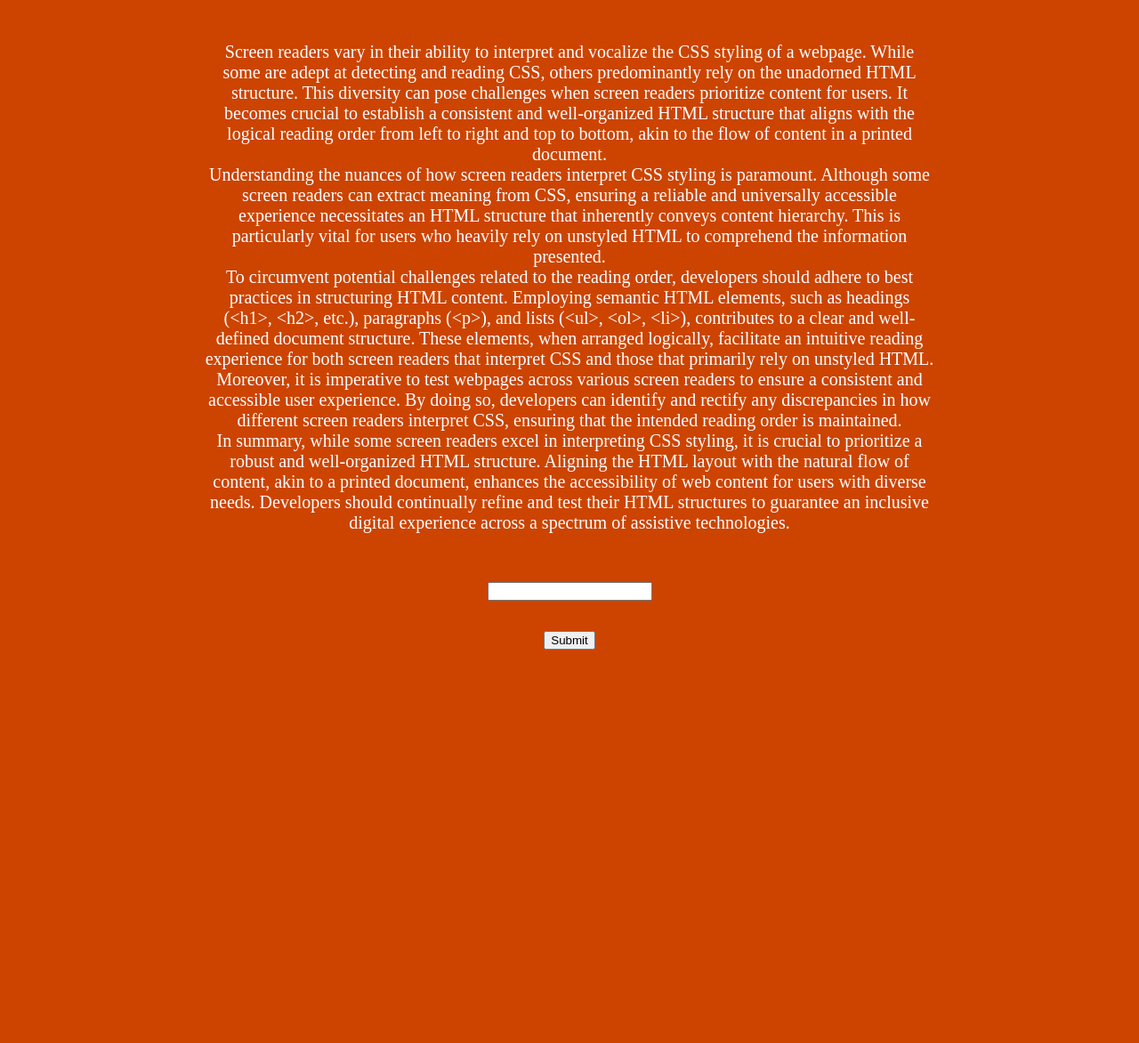
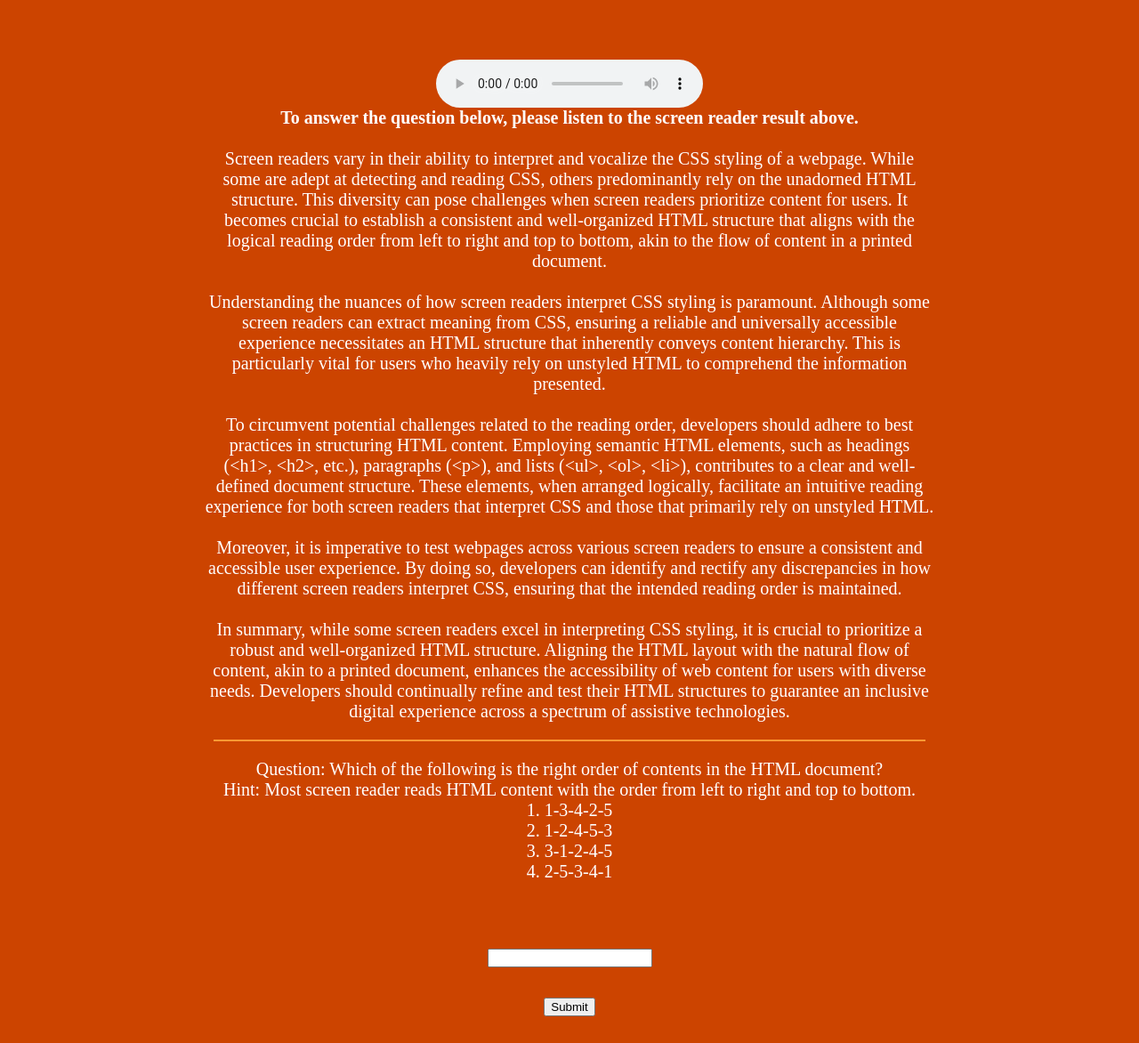
Before and after one commit to froggo-roggo/CS489_project, a browser extension: page Webpage/problem_3.html in a window 1280 px wide. Shown: the part 102-1274 px from the top of the page at 89% size. Before the commit the page ends 862 px from the top, so only its background shows below. Drawn offline with nearby package versions, Linux system fonts and the light colour scheme.

Commit message:
Modify problem 3

```diff
--- a/Webpage/problem_3.html
+++ b/Webpage/problem_3.html
@@ -89,33 +89,53 @@
 	<div style = "width: 100%; height: auto;">
 
 		<div class = "coloredText5">
+			<p>
+			<audio controls style="width=250px;"><source src="samples/3.wav" type="audio/wav"></audio>
+			</br>
+			<b>To answer the question below, please listen to the screen reader result above.</b>
+			</br></br>
+			<!--<h3>Challenges in Screen Reading</h3>-->
 			Screen readers vary in their ability to interpret and vocalize the CSS styling of a webpage.
 			While some are adept at detecting and reading CSS, others predominantly rely on the unadorned HTML structure.
 			This diversity can pose challenges when screen readers prioritize content for users. It becomes
 			crucial to establish a consistent and well-organized HTML structure that aligns with the logical
 			reading order from left to right and top to bottom, akin to the flow of content in a printed document.
-			</br>
+			</br></br>
+			<!--<h3>Importance of Unstyled HTML</h3>-->
 			Understanding the nuances of how screen readers interpret CSS styling is paramount. Although some
 			screen readers can extract meaning from CSS, ensuring a reliable and universally accessible experience
 			necessitates an HTML structure that inherently conveys content hierarchy. This is particularly vital
 			for users who heavily rely on unstyled HTML to comprehend the information presented.
-			</br>
+			</br></br>
+			<!--<h3>Importance of HTML structures</h3>-->
 			To circumvent potential challenges related to the reading order, developers should adhere to best
 			practices in structuring HTML content. Employing semantic HTML elements, such as headings
 			(&lt;h1&gt;, &lt;h2&gt;, etc.), paragraphs (&lt;p&gt;), and lists (&lt;ul&gt;, &lt;ol&gt;, &lt;li&gt;),
 			contributes to a clear and well-defined document structure. These elements, when arranged logically,
 			facilitate an intuitive reading experience for both screen readers that interpret CSS and those that
 			primarily rely on unstyled HTML.
-			</br>
+			</br></br>
+			<!--<h3>Importance of Webpage Testing</h3>-->
 			Moreover, it is imperative to test webpages across various screen readers to ensure a consistent
 			and accessible user experience. By doing so, developers can identify and rectify any discrepancies
 			in how different screen readers interpret CSS, ensuring that the intended reading order is maintained.
-			</br>
+			</br></br>
+			<!--<h3>Summary</h3>-->
 			In summary, while some screen readers excel in interpreting CSS styling, it is crucial to prioritize
 			a robust and well-organized HTML structure. Aligning the HTML layout with the natural flow of content,
 			akin to a printed document, enhances the accessibility of web content for users with diverse needs.
 			Developers should continually refine and test their HTML structures to guarantee an inclusive digital
 			experience across a spectrum of assistive technologies.
+			</p>
+			<div class = "horizontalBar"></div>
+			<p>
+			Question: Which of the following is the right order of contents in the HTML document?</br>
+			Hint: Most screen reader reads HTML content with the order from left to right and top to bottom.</br>
+			<span>1. 1-3-4-2-5</span></br>
+			<span>2. 1-2-4-5-3</span></br>
+			<span>3. 3-1-2-4-5</span></br>
+			<span>4. 2-5-3-4-1</span></br>
+			</p>
 		</div>
 
 	<div style = "margin-top: 30; padding-bottom: 30;">
```
